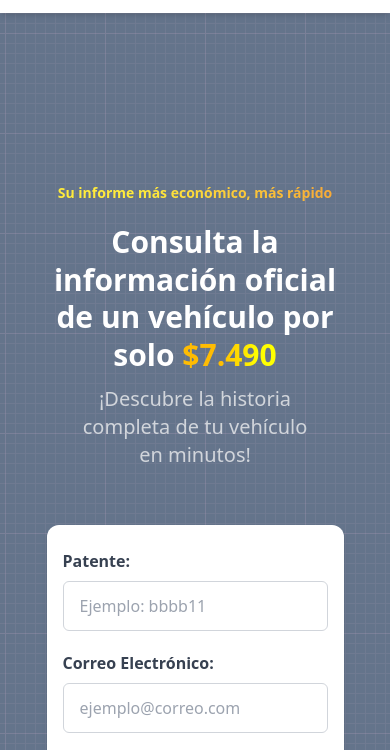
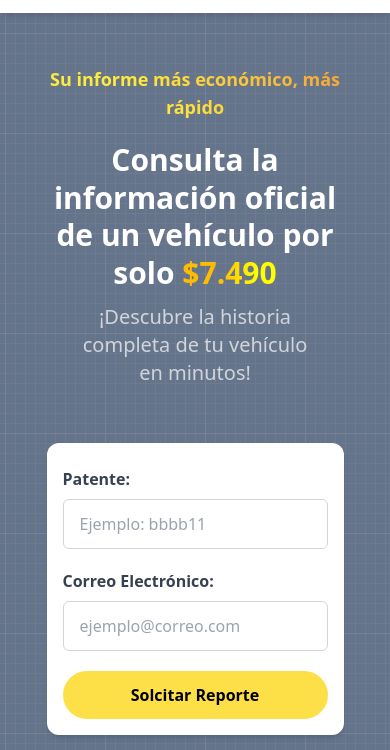
Before and after one commit to sebahernandez/venpu-landing, a website built with Vite: page index.html in a window 390 px wide. Shown: the part 72-822 px from the top of the page. Built offline with nearby package versions, Linux system fonts and the light colour scheme.

Commit message:
modificacion de index

```diff
--- a/index.html
+++ b/index.html
@@ -37,9 +37,9 @@
     </header>
     <div class="hero flex flex-col justify-center items-center h-screen w-full">
       <div class="container mx-auto">
-        <div class="title flex flex-col justify-center relative pt-[300px] md:pt-[0px]">
+        <div class="title flex flex-col justify-center relative pt-[100px] md:pt-[0px]">
           <p
-            class="px-10 md:px-0 text-sm md:text-4xl text-center font-semibold pb-5 gradient-text"
+            class="px-10 md:px-0 text-lg md:text-4xl text-center font-semibold pb-5 gradient-text"
           >
             Su informe más económico, más rápido
           </p>
```
